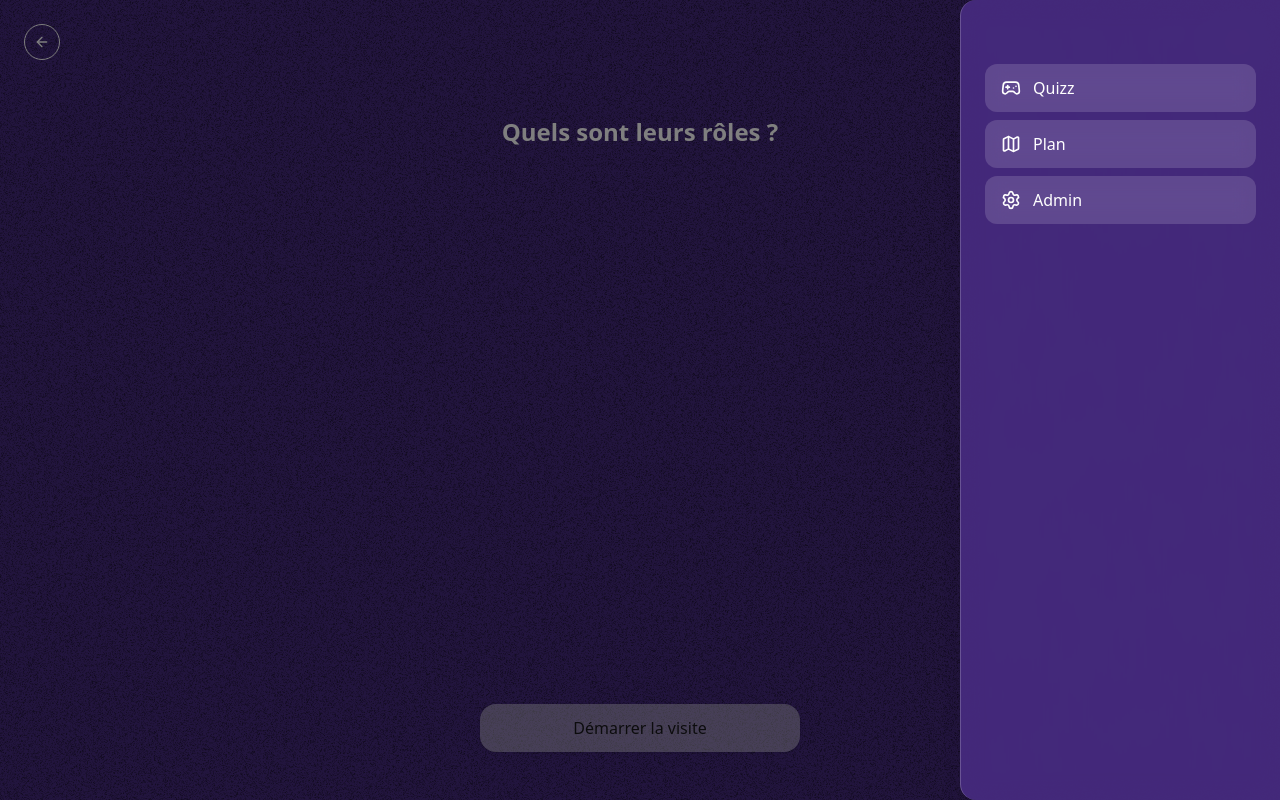
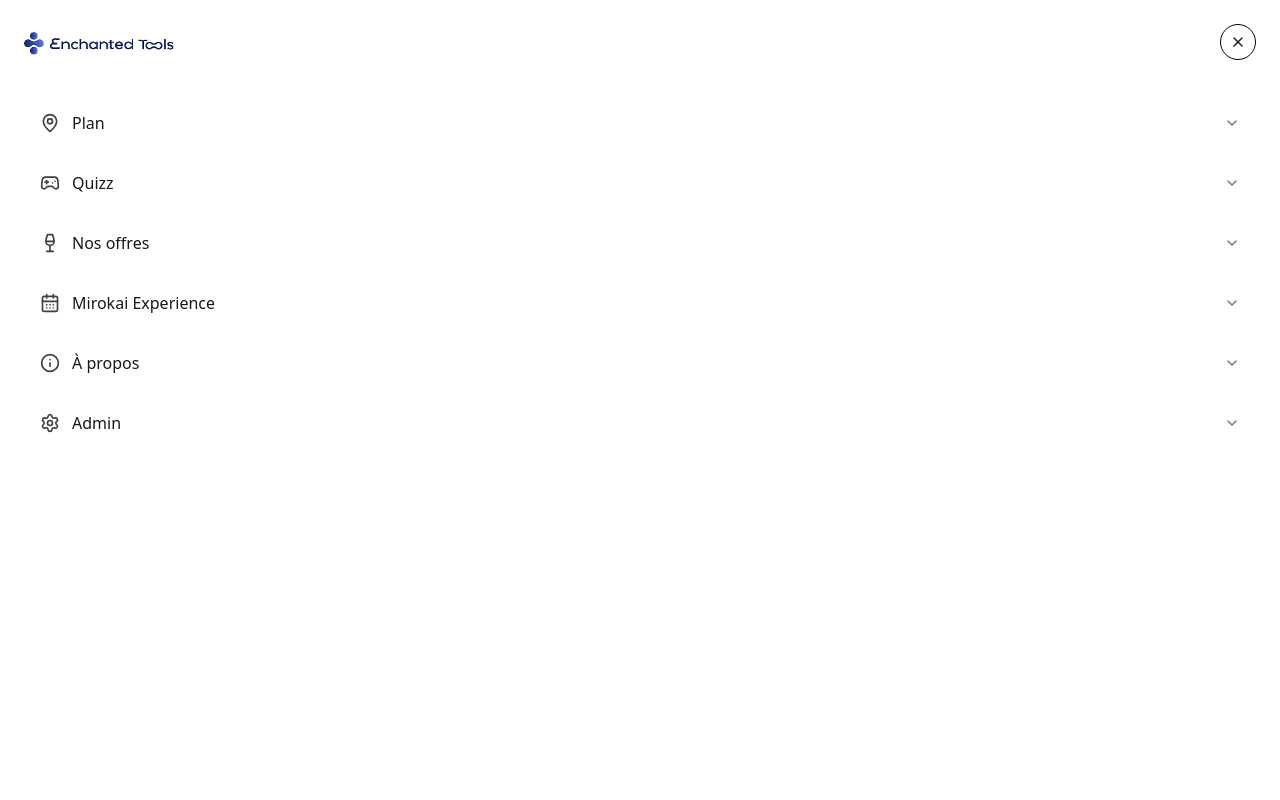
Before and after one commit to ElenaFerreira/enchanted-tools, a Next.js app: page /onboarding/roles in a window 1280 px wide. Both pictures are taken after a click on the button "Ouvrir le menu". Built offline with nearby package versions, Linux system fonts and the light colour scheme; a web font is replaced by a local one.

Commit message:
feat : burger menu + fix UI

```diff
--- a/src/app/components/BurgerMenu.tsx
+++ b/src/app/components/BurgerMenu.tsx
@@ -1,15 +1,58 @@
 "use client";
 
 import { useState, useCallback } from "react";
+import Image from "next/image";
 import Link from "next/link";
-import { Gamepad2, Menu, Map, Settings } from "lucide-react";
+import {
+  CalendarDays,
+  ChevronDown,
+  Gamepad2,
+  Info,
+  MapPin,
+  Menu,
+  Settings,
+  Wine,
+  X,
+} from "lucide-react";
 
 const menuButtonClass =
   "flex h-9 w-9 items-center justify-center rounded-full border text-white";
 const menuButtonStyle = {
   borderRadius: 80,
-  borderColor: "var(--Neutral-25, #FDFDFD)",
 };
+
+const menuItems = [
+  {
+    label: "Plan",
+    href: "/plan",
+    icon: MapPin,
+  },
+  {
+    label: "Quizz",
+    href: "/quiz",
+    icon: Gamepad2,
+  },
+  {
+    label: "Nos offres",
+    href: "/offres",
+    icon: Wine,
+  },
+  {
+    label: "Mirokai Experience",
+    href: "/mirokai-experience",
+    icon: CalendarDays,
+  },
+  {
+    label: "À propos",
+    href: "/a-propos",
+    icon: Info,
+  },
+  {
+    label: "Admin",
+    href: "/admin",
+    icon: Settings,
+  },
+] as const;
 
 export function BurgerMenu() {
   const [open, setOpen] = useState(false);
@@ -20,66 +63,46 @@
     <>
       <button
         type="button"
-        aria-label="Ouvrir le menu"
+        aria-label={open ? "Fermer le menu" : "Ouvrir le menu"}
         aria-expanded={open}
         aria-haspopup="true"
-        className={menuButtonClass}
+        className={`${menuButtonClass} ${
+          open ? "z-50 border-black bg-white text-zinc-900" : "border-white/60"
+        }`}
         style={menuButtonStyle}
-        onClick={() => setOpen(true)}
+        onClick={() => setOpen((current) => !current)}
       >
-        <Menu className="h-4 w-4" />
+        {open ? <X className="h-4 w-4" /> : <Menu className="h-4 w-4" />}
       </button>
 
       {open && (
         <>
-          <div
-            role="presentation"
-            className="fixed inset-0 z-40 bg-black/50 transition-opacity"
-            aria-hidden="true"
-            onClick={close}
-          />
-          <div
-            role="dialog"
-            aria-label="Menu de navigation"
-            className="fixed right-0 top-0 z-50 flex h-full w-full max-w-xs flex-col gap-2 border-l border-white/20 bg-[#462B7E]/95 p-6 pt-16 shadow-xl backdrop-blur-md"
-            style={{ borderRadius: "16px 0 0 16px" }}
-          >
-            <Link
-              href="/quiz"
-              onClick={close}
-              className="flex items-center gap-3 rounded-xl px-4 py-3 text-base font-medium text-white transition-colors hover:bg-white/15"
-              style={{
-                background: "rgba(253, 253, 253, 0.15)",
-                backdropFilter: "blur(10px)",
-              }}
-            >
-              <Gamepad2 className="h-5 w-5 shrink-0" aria-hidden />
-              Quizz
-            </Link>
-            <Link
-              href="/plan"
-              onClick={close}
-              className="flex items-center gap-3 rounded-xl px-4 py-3 text-base font-medium text-white transition-colors hover:bg-white/15"
-              style={{
-                background: "rgba(253, 253, 253, 0.15)",
-                backdropFilter: "blur(10px)",
-              }}
-            >
-              <Map className="h-5 w-5 shrink-0" aria-hidden />
-              Plan
-            </Link>
-            <Link
-              href="/admin"
-              onClick={close}
-              className="flex items-center gap-3 rounded-xl px-4 py-3 text-base font-medium text-white transition-colors hover:bg-white/15"
-              style={{
-                background: "rgba(253, 253, 253, 0.15)",
-                backdropFilter: "blur(10px)",
-              }}
-            >
-              <Settings className="h-5 w-5 shrink-0" aria-hidden />
-              Admin
-            </Link>
+          <div role="presentation" className="fixed inset-0 z-40 bg-black/40" aria-hidden="true" onClick={close} />
+          <div role="dialog" aria-label="Menu de navigation" className="fixed inset-0 z-40 flex flex-col bg-white px-6 pb-10 pt-8 text-zinc-950">
+            <div className="flex items-center">
+              <Image src="/Logo Enchanted Tools.png" alt="Logo Enchanted Tools" width={150} height={40} priority />
+            </div>
+
+            <nav className="mt-10 flex flex-col gap-1">
+              {menuItems.map((item) => {
+                const Icon = item.icon;
+
+                return (
+                  <Link
+                    key={item.href}
+                    href={item.href}
+                    onClick={close}
+                    className="flex items-center justify-between rounded-xl px-4 py-4 text-base font-medium text-zinc-900 transition-colors hover:bg-zinc-50"
+                  >
+                    <div className="flex items-center gap-3">
+                      <Icon className="h-5 w-5 text-zinc-700" aria-hidden />
+                      <span>{item.label}</span>
+                    </div>
+                    <ChevronDown className="h-4 w-4 text-zinc-500" aria-hidden />
+                  </Link>
+                );
+              })}
+            </nav>
           </div>
         </>
       )}
--- a/src/app/quiz/[themeSlug]/chapitre/[chapitreSlug]/play/page.tsx
+++ b/src/app/quiz/[themeSlug]/chapitre/[chapitreSlug]/play/page.tsx
@@ -161,6 +161,13 @@
     () => (activeQuestionId ? (questions.find((q) => q.id === activeQuestionId) ?? null) : null),
     [activeQuestionId, questions],
   );
+
+  const questionProgress = useMemo(() => {
+    if (phase !== "question") return 0;
+    const elapsed = QUESTION_TIME_SECONDS - secondsLeft;
+    const clamped = Math.max(0, Math.min(QUESTION_TIME_SECONDS, elapsed));
+    return clamped / QUESTION_TIME_SECONDS;
+  }, [phase, secondsLeft]);
 
   useEffect(() => {
     setHasSeenHintForCurrentQuestion(false);
@@ -360,7 +367,7 @@
                         className="h-full"
                         style={{
                           backgroundColor: "#FFCA44",
-                          width: `${Math.max(0, Math.min(1, secondsLeft / QUESTION_TIME_SECONDS)) * 100}%`,
+                          width: `${questionProgress * 100}%`,
                         }}
                       />
                     </div>
```
Also changed, not shown: public/Logo Enchanted Tools.png (added).
